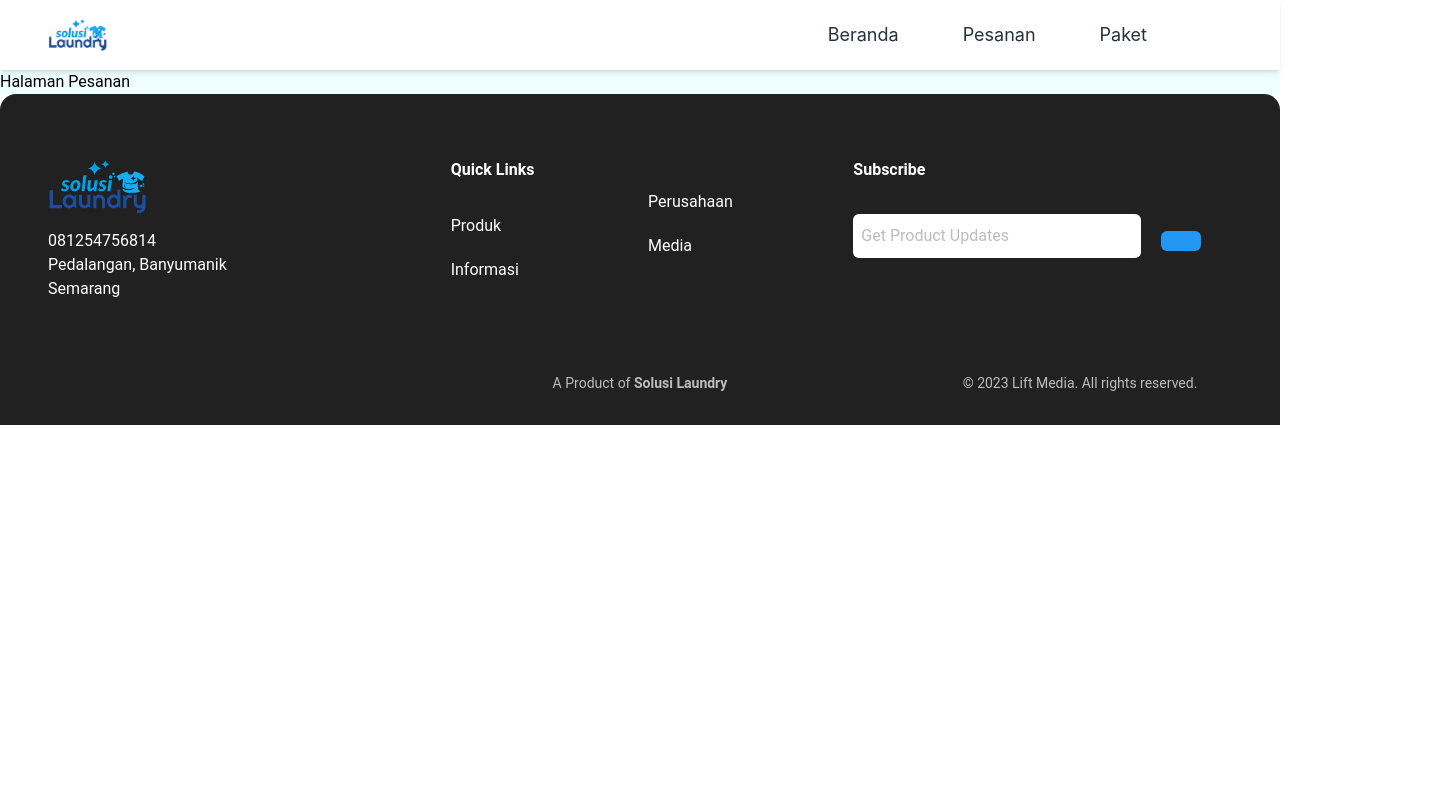
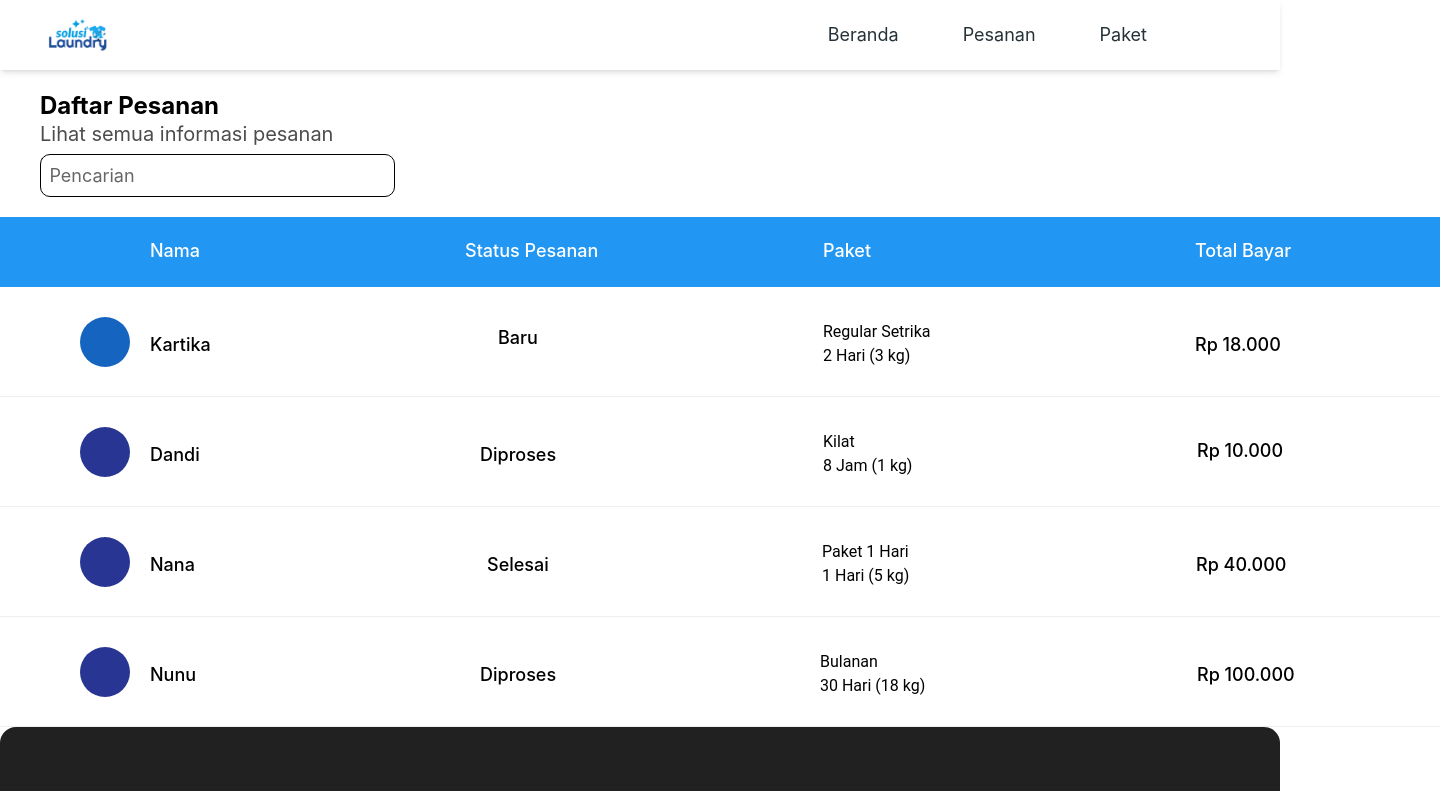
Before and after one commit to muhammadgimnastiar/solusi-laundry, a React (Create React App) app: page /pesanan in a window 1280 px wide. Shown: the top 791 px of the page, 1440 px wide, since content can reach past the window. Built offline with nearby package versions, Linux system fonts and the light colour scheme.

Commit message:
add: table pesanan

```diff
--- a/src/pages/Pesanan/Pesanan.jsx
+++ b/src/pages/Pesanan/Pesanan.jsx
@@ -1,11 +1,110 @@
-import React from 'react'
+import React from "react";
 
-
-
-function Pesanan() {
-    return (
-        <div className='bg-bg'>Halaman Pesanan</div>
-    );
+export function Pesanan() {
+  return (
+    <>
+      <div className="w-[397px] h-16 relative">
+        <div className="left-10 top-5 absolute text-zinc-950 text-2xl font-bold font-['Inter']">
+          Daftar Pesanan
+        </div>
+        <div className="w-[397px] h-[23px] left-10 top-[50px] absolute text-black text-opacity-70 text-xl font-normal font-['Inter']">
+          Lihat semua informasi pesanan pelanggan
+          <br />
+        </div>
+      </div>
+      <div className="w-[400px] h-[43px] relative">
+        <div className="w-[355px] h-[43px] left-10 top-5 absolute bg-white rounded-[10px] border border-black" />
+        <div className="w-[30px] h-[30px] left-[315px] top-[7px] absolute rounded-[10px]" />
+        <div className="w-[94px] left-[45px] top-[28px] absolute text-center text-black text-opacity-60 text-lg font-normal font-['Inter']">
+          Pencarian
+        </div>
+      </div>
+      <div className="w-[1440px] h-[110px] relative">
+        <div className="w-[1440px] h-[90px] left-0 top-10 absolute bg-blue-500" />
+        <div className="left-[150px] top-[60px] absolute text-white text-lg font-medium font-['Inter']">
+          Nama
+        </div>
+        <div className="left-[465px] top-[60px] absolute text-white text-lg font-medium font-['Inter']">
+          Status Pesanan
+        </div>
+        <div className="left-[1195px] top-[60px] absolute text-white text-lg font-medium font-['Inter']">
+          Total Bayar
+        </div>
+        <div className="left-[823px] top-[60px] absolute text-white text-lg font-medium font-['Inter']">
+          Paket
+        </div>
+      </div>
+      <div className="w-[1440px] h-[110px] relative">
+        <div className="w-[1440px] h-[110px] left-0 top-0 absolute bg-white border-b border-neutral-200" />
+        <div className="left-[150px] top-[44px] absolute text-black text-lg font-medium font-['Inter']">
+          Kartika
+        </div>
+        <div className="left-[498px] top-[37px] absolute text-black text-lg font-medium font-['Inter']">
+          Baru
+        </div>
+        <div className="left-[1195px] top-[44px] absolute text-black text-lg font-medium font-['Inter']">
+          Rp 18.000
+        </div>
+        <div className="left-[823px] top-[33px] absolute">
+          Regular Setrika
+          <br />2 Hari (3 kg)
+        </div>
+        <div className="w-[50px] h-[50px] left-[80px] top-[30px] absolute bg-blue-800 rounded-full" />
+      </div>
+      <div className="w-[1440px] h-[110px] relative">
+        <div className="w-[1440px] h-[110px] left-0 top-0 absolute bg-white border-b border-neutral-200" />
+        <div className="w-[50px] h-[50px] left-[80px] top-[30px] absolute bg-indigo-800 rounded-full" />
+        <div className="left-[150px] top-[44px] absolute text-black text-lg font-medium font-['Inter']">
+          Dandi
+        </div>
+        <div className="left-[480px] top-[44px] absolute text-black text-lg font-medium font-['Inter']">
+          Diproses
+        </div>
+        <div className="left-[823px] top-[33px] absolute">
+          Kilat
+          <br />8 Jam (1 kg)
+        </div>
+        <div className="left-[1197px] top-[40px] absolute text-black text-lg font-medium font-['Inter']">
+          Rp 10.000
+        </div>
+      </div>
+      <div className="w-[1440px] h-[110px] relative">
+        <div className="w-[1440px] h-[110px] left-0 top-0 absolute bg-white border-b border-neutral-200" />
+        <div className="w-[50px] h-[50px] left-[80px] top-[30px] absolute bg-indigo-800 rounded-full" />
+        <div className="left-[150px] top-[44px] absolute text-black text-lg font-medium font-['Inter']">
+          Nana
+        </div>
+        <div className="left-[487px] top-[44px] absolute text-black text-lg font-medium font-['Inter']">
+          Selesai
+        </div>
+        <div className="left-[822px] top-[33px] absolute">
+          Paket 1 Hari
+          <br />1 Hari (5 kg)
+        </div>
+        <div className="left-[1196px] top-[44px] absolute text-black text-lg font-medium font-['Inter']">
+          Rp 40.000
+        </div>
+      </div>
+      <div className="w-[1440px] h-[110px] relative">
+        <div className="w-[1440px] h-[110px] left-0 top-0 absolute bg-white border-b border-neutral-200" />
+        <div className="w-[50px] h-[50px] left-[80px] top-[30px] absolute bg-indigo-800 rounded-full" />
+        <div className="left-[150px] top-[44px] absolute text-black text-lg font-medium font-['Inter']">
+          Nunu
+        </div>
+        <div className="left-[480px] top-[44px] absolute text-black text-lg font-medium font-['Inter']">
+          Diproses
+        </div>
+        <div className="left-[820px] top-[33px] absolute">
+          Bulanan
+          <br />
+          30 Hari (18 kg)
+        </div>
+        <div className="left-[1197px] top-[44px] absolute text-black text-lg font-medium font-['Inter']">
+          Rp 100.000
+        </div>
+      </div>
+    </>
+  );
 }
 
 export default Pesanan;
```
Also changed, not shown: src/assets/css/tailwind.css.
